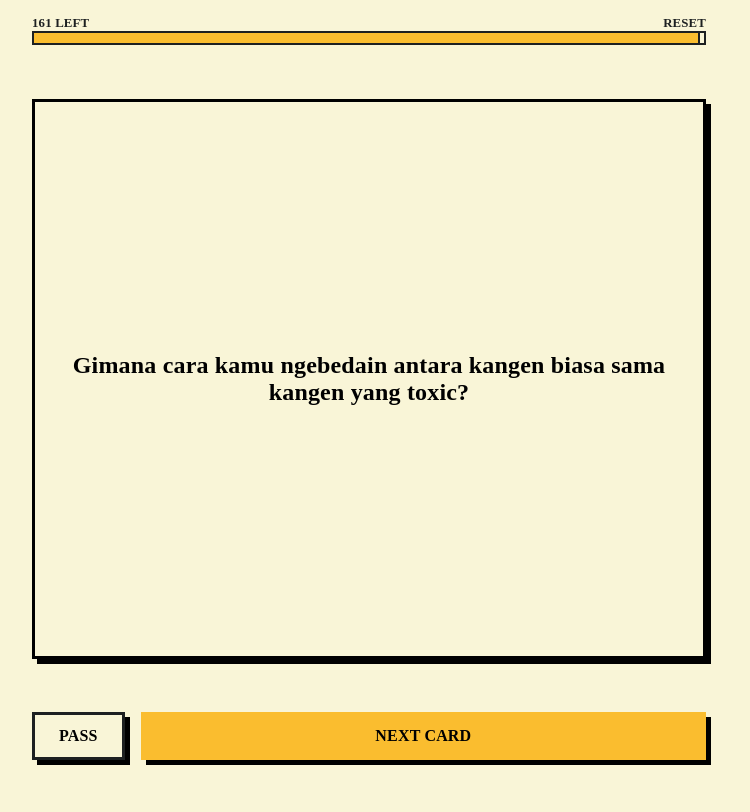
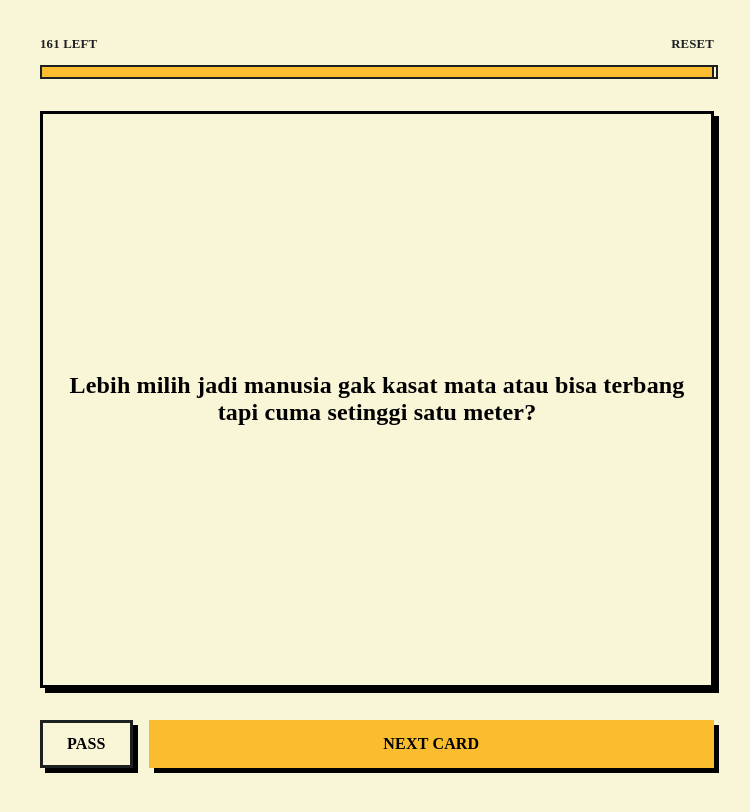
Before and after one commit to Jee-vim/connect, a React (Vite) app: page / in a window 1280 px wide. Shown: the top 812 px of the page, without its empty margins (271-1021 px from the left). Built offline with nearby package versions, Linux system fonts and the light colour scheme.

Commit message:
refactor: improve experience and animation

```diff
--- a/src/App.css
+++ b/src/App.css
@@ -53,3 +53,78 @@
   background-color: var(--primary) !important;
   width: 100% !important;
 }
+
+/* Native card transitions (no library) */
+@keyframes slideUp {
+  from {
+    opacity: 0;
+    transform: translateY(50px) scale(0.95);
+  }
+  to {
+    opacity: 1;
+    transform: translateY(0) scale(1);
+  }
+}
+
+@keyframes slideOut {
+  from {
+    opacity: 1;
+    transform: translateY(0) scale(1);
+  }
+  to {
+    opacity: 0;
+    transform: translateY(-40px) scale(0.95);
+  }
+}
+
+.card-content {
+  width: 100%;
+}
+
+/* Default: slide up with spring overshoot */
+.card-content.anim-in {
+  animation: slideUp 0.4s cubic-bezier(0.22, 1.2, 0.36, 1) both;
+}
+
+.card-content.anim-out {
+  animation: slideOut 0.25s ease both;
+}
+
+/* Alternative: blur + slide (uncomment to use) */
+/*
+@keyframes blurIn {
+  from {
+    opacity: 0;
+    filter: blur(10px);
+    transform: translateY(15px);
+  }
+  to {
+    opacity: 1;
+    filter: blur(0);
+    transform: translateY(0);
+  }
+}
+.card-content.anim-in {
+  animation: blurIn 0.4s ease both;
+}
+*/
+
+/* Alternative: stamp/pop scale (uncomment to use) */
+/*
+@keyframes scalePop {
+  0% {
+    opacity: 0;
+    transform: scale(0.6);
+  }
+  60% {
+    opacity: 1;
+    transform: scale(1.05);
+  }
+  100% {
+    transform: scale(1);
+  }
+}
+.card-content.anim-in {
+  animation: scalePop 0.4s cubic-bezier(0.22, 1.2, 0.36, 1) both;
+}
+*/
--- a/src/App.tsx
+++ b/src/App.tsx
@@ -2,14 +2,15 @@ import './App.css'
 import { useState, useEffect } from 'react'
 import { QUESTION } from './lib/contants'
 import { getCookie, setCookie } from './lib/cookie'
+
 const SHOWN_KEY = 'connects_shown_questions';
+
 function App() {
   const [current, setCurrent] = useState<string>('')
+  const [displayed, setDisplayed] = useState<string>('')
   const [remaining, setRemaining] = useState<number>(0)
-  function reset() {
-    setCookie(SHOWN_KEY, '[]')
-    pickRandom()
-  }
+  const [phase, setPhase] = useState<'enter' | 'exit'>('enter')
+
   const shownIds: string[] = (() => {
     const raw = getCookie(SHOWN_KEY);
     if (!raw) return []
@@ -20,40 +21,73 @@ function App() {
       return []
     }
   })()
+
   const available = QUESTION.filter((q) => !shownIds.includes(q))
-  function pickRandom() {
-    const pool = QUESTION.filter((q) => !shownIds.includes(q))
+
+  function pickQuestion(seen: string[]) {
+    const pool = QUESTION.filter((q) => !seen.includes(q))
+    setRemaining(pool.length - 1)
     if (pool.length === 0) {
-      setCookie(SHOWN_KEY, '[]')
       setCurrent(QUESTION[Math.floor(Math.random() * QUESTION.length)])
-      setRemaining(QUESTION.length - 1)
       return
     }
-    const next = pool[Math.floor(Math.random() * pool.length)]
-    setCurrent(next)
-    setRemaining(pool.length - 1)
+    setCurrent(pool[Math.floor(Math.random() * pool.length)])
   }
+
+  function reset() {
+    setCookie(SHOWN_KEY, '[]')
+    pickQuestion([])
+  }
+
   function addShown(question: string) {
     const nextShown = [...shownIds, question]
     setCookie(SHOWN_KEY, JSON.stringify(nextShown))
   }
+
   useEffect(() => {
     if (available.length === 0) {
       setCurrent(QUESTION[Math.floor(Math.random() * QUESTION.length)])
       setRemaining(QUESTION.length - 1)
       return
     }
-    setCurrent(available[Math.floor(Math.random() * available.length)])
-    setRemaining(available.length - 1)
+    pickQuestion(shownIds)
   }, [])
+
+  // Handle enter/exit animation when the question changes
+  useEffect(() => {
+    if (!current) return
+    if (current === displayed) return
+
+    if (displayed === '') {
+      setDisplayed(current)
+      return
+    }
+
+    setPhase('exit')
+    const timer = setTimeout(() => {
+      setDisplayed(current)
+      setPhase('enter')
+    }, 250)
+
+    return () => clearTimeout(timer)
+  }, [current])
+
   function handleNext() {
     if (!current) return
     addShown(current)
-    pickRandom()
+    const nextShown = [...shownIds, current]
+    pickQuestion(nextShown)
   }
-  if (!current) {
+
+  if (!displayed && !current) {
     return null
   }
+
+  const text = phase === 'exit' ? displayed : current
+  const animClass = displayed !== ''
+    ? (phase === 'enter' ? 'anim-in' : 'anim-out')
+    : 'anim-in'
+
   return (
     <section>
       <div className='flex-col-between'>
@@ -71,7 +105,9 @@ function App() {
           </div>
         </div>
         <div className='card'>
-          {current}
+          <div className={`card-content ${animClass}`}>
+            {text}
+          </div>
         </div>
         <div className='flex'>
           <button className="outline" onClick={() => addShown(current)}>
@@ -85,4 +121,5 @@ function App() {
     </section>
   )
 }
+
 export default App
--- a/src/index.css
+++ b/src/index.css
@@ -1,5 +1,3 @@
-@import "tailwindcss";
-
 :root {
   --fg: #1d2021;
   --bg: #f9f5d7;
```
Also changed, not shown: 1 other file (tests, documents, lock files or other folders).
